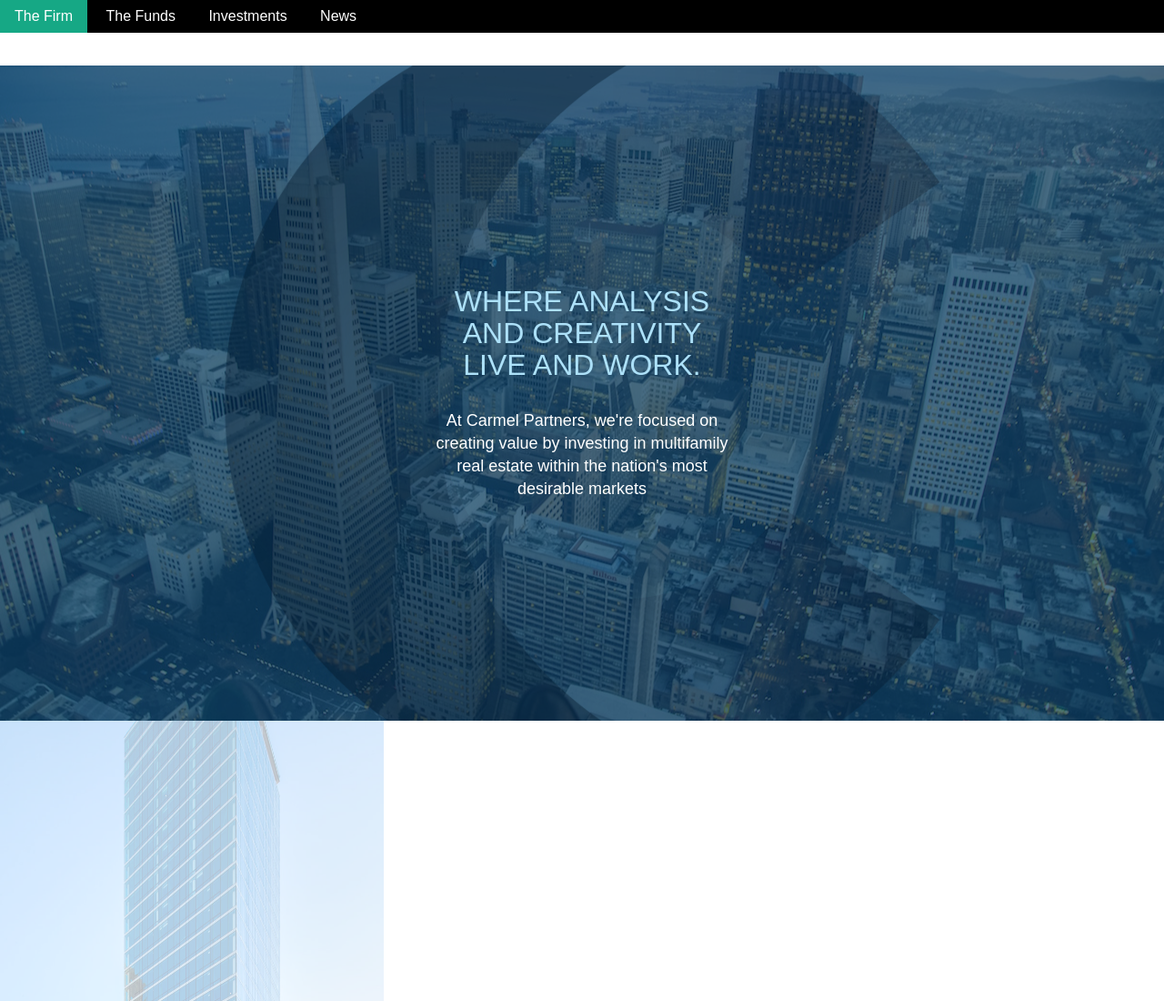
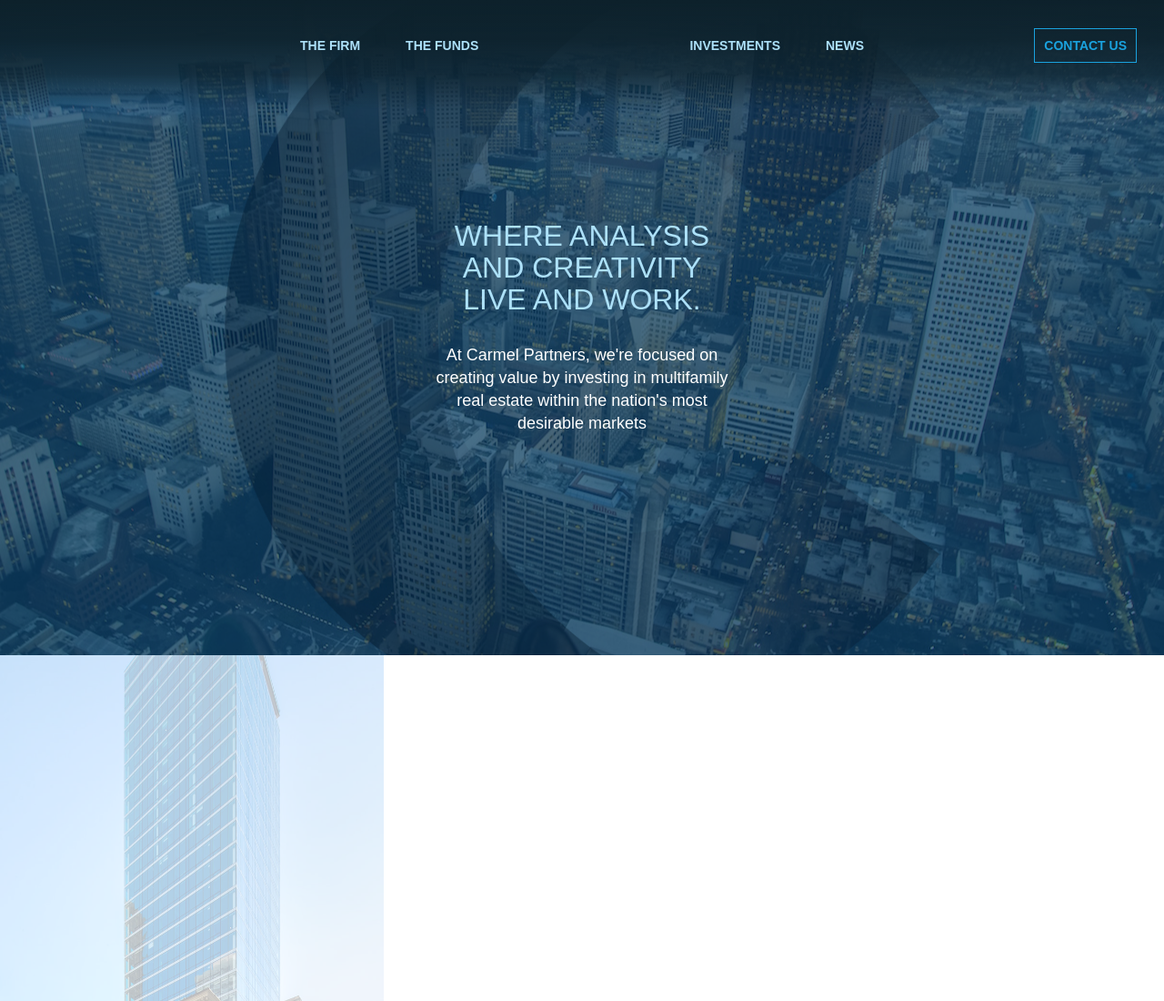
Before and after one commit to maureenv/sass-practice, a website: page index.html in a window 1280 px wide. Shown: the top 1100 px of the page at 91% size. Drawn offline with Linux system fonts and the light colour scheme.

Commit message:
set up nav bar

```diff
--- a/app/scss/_nav.scss
+++ b/app/scss/_nav.scss
@@ -1,39 +1,69 @@
+
 .nav-bg{
-background: rgba(13,31,43,0.93);
-background: -moz-linear-gradient(top, rgba(13,31,43,0.93) 0%, rgba(255,255,255,0) 100%);
-background: -webkit-gradient(left top, left bottom, color-stop(0%, rgba(13,31,43,0.93)), color-stop(100%, rgba(255,255,255,0)));
-background: -webkit-linear-gradient(top, rgba(13,31,43,0.93) 0%, rgba(255,255,255,0) 100%);
-background: -o-linear-gradient(top, rgba(13,31,43,0.93) 0%, rgba(255,255,255,0) 100%);
-background: -ms-linear-gradient(top, rgba(13,31,43,0.93) 0%, rgba(255,255,255,0) 100%);
-background: linear-gradient(to bottom, rgba(13,31,43,0.93) 0%, rgba(255,255,255,0) 100%);
-filter: progid:DXImageTransform.Microsoft.gradient( startColorstr='#0d1f2b', endColorstr='#ffffff', GradientType=0 );
+  background: rgba(13,33,43,1);
+  background: -moz-linear-gradient(top, rgba(13,33,43,1) 0%, rgba(13,33,43,0.93) 36%, rgba(13,33,43,0.7) 68%, rgba(13,33,43,0.42) 81%, rgba(255,255,255,0) 100%);
+  background: -webkit-gradient(left top, left bottom, color-stop(0%, rgba(13,33,43,1)), color-stop(36%, rgba(13,33,43,0.93)), color-stop(68%, rgba(13,33,43,0.7)), color-stop(81%, rgba(13,33,43,0.42)), color-stop(100%, rgba(255,255,255,0)));
+  background: -webkit-linear-gradient(top, rgba(13,33,43,1) 0%, rgba(13,33,43,0.93) 36%, rgba(13,33,43,0.7) 68%, rgba(13,33,43,0.42) 81%, rgba(255,255,255,0) 100%);
+  background: -o-linear-gradient(top, rgba(13,33,43,1) 0%, rgba(13,33,43,0.93) 36%, rgba(13,33,43,0.7) 68%, rgba(13,33,43,0.42) 81%, rgba(255,255,255,0) 100%);
+  background: -ms-linear-gradient(top, rgba(13,33,43,1) 0%, rgba(13,33,43,0.93) 36%, rgba(13,33,43,0.7) 68%, rgba(13,33,43,0.42) 81%, rgba(255,255,255,0) 100%);
+  background: linear-gradient(to bottom, rgba(13,33,43,1) 0%, rgba(13,33,43,0.93) 36%, rgba(13,33,43,0.7) 68%, rgba(13,33,43,0.42) 81%, rgba(255,255,255,0) 100%);
+  filter: progid:DXImageTransform.Microsoft.gradient( startColorstr='#0d212b', endColorstr='#ffffff', GradientType=0 );
 }
-
-
 
 .main-nav {
   @extend .nav-bg;
-  width: 100%;
-  height: 70px;
+  @extend .base-positioning;
+  font-size: $nav-size;
+  font-weight: $bold;
+  height: 120px;
+  position: fixed;
+  z-index: 100;
+  text-transform: uppercase;
 
   ul{ // only apply these styles if I'm inside nav bar
-      margin: 0;
-      padding: 0;
-      list-style: none;
+    max-width: 700px;
+    margin: auto;
+    position: relative;
   }
 
   li{
     display: inline-block;
+    line-height: 100px;
+  }
+
+  .li-left{
+    float: left;
+    margin-left: 30px;
+  }
+
+  .li-right {
+    float: right;
+    margin-right: 30px;
   }
 
   a{
-      color: $text-color;
-      display: inline-block;
-      padding: 10px 16px;
+    display: inline;
+    padding: 10px;
     text-decoration: none;
+    color: $text-lightblue;
   }
 
   a:hover{
-      background-color: $hover-color;
+    border-bottom: 1px solid $text-lightblue;
   }
+
+  .contact{
+    line-height: 100px;
+    margin-right: 30px;
+    top: 0;
+    right: 0;
+    text-align: right;
+    position: absolute;
   }
+
+  .contact a {
+    color: $text-blue;
+    border: 1px solid $text-blue;
+  }
+
+}
--- a/app/scss/_typography.scss
+++ b/app/scss/_typography.scss
@@ -12,6 +12,7 @@
 /* font-size */
 $title-size: 32px;
 $paragraph-size: 18px;
+$nav-size: 14px;
 
 /* font-weight */
 $light: 300;
--- a/app/scss/main.scss
+++ b/app/scss/main.scss
@@ -132,29 +132,29 @@
 }
 
 /////////////// nesting
-nav {
-    ul{ // only apply these styles if I'm inside nav bar
-      background: $bg-color;
-      margin: 0;
-      padding: 0;
-      list-style: none;
-    }
-
-    li{
-      display: inline-block;
-    }
-
-    a{
-      color: $text-color;
-      display: inline-block;
-      padding: 10px 16px;
-      text-decoration: none;
-    }
-
-    a:hover{
-      background-color: $hover-color;
-    }
-}
+// nav {
+//     ul{ // only apply these styles if I'm inside nav bar
+//       background: $bg-color;
+//       margin: 0;
+//       padding: 0;
+//       list-style: none;
+//     }
+//
+//     li{
+//       display: inline-block;
+//     }
+//
+//     a{
+//       color: $text-color;
+//       display: inline-block;
+//       padding: 10px 16px;
+//       text-decoration: none;
+//     }
+//
+//     a:hover{
+//       background-color: $hover-color;
+//     }
+// }
 
 
 
--- a/index.html
+++ b/index.html
@@ -8,16 +8,16 @@
 </head>
 <body>
   <header>
-    <nav class="main-nav">
-      <ul>
-        <li class="head-li"><a href="#firm"> The Firm </a></li>
-        <li class="head-li"><a href="#fund"> The Funds </a></li>
-        <li class="head-li"><a href="#invest"> Investments </a></li>
-        <li class="head-li"><a href="#news"> News </a></li>
-      </ul>
-      <div class="contact"><a href="#contact"> Contact Us </a></div>
-    </nav>
     <div class="masthead">
+      <nav class="main-nav">
+        <ul>
+          <li class="head-li li-left"><a href="#firm"> The Firm </a></li>
+          <li class="head-li li-left"><a href="#fund"> The Funds </a></li>
+          <li class="head-li li-right"><a href="#news"> News </a></li>
+          <li class="head-li li-right"><a href="#invest"> Investments </a></li>
+        </ul>
+        <div class="contact"><a href="#contact"> Contact Us </a></div>
+      </nav>
     <div class="masthead-bg"></div>
     <div class="overlayc"></div>
     <div class="outer-container">
```
Also changed, not shown: app/css/main.css. Lines whose indentation alone changed are shown as unchanged.
